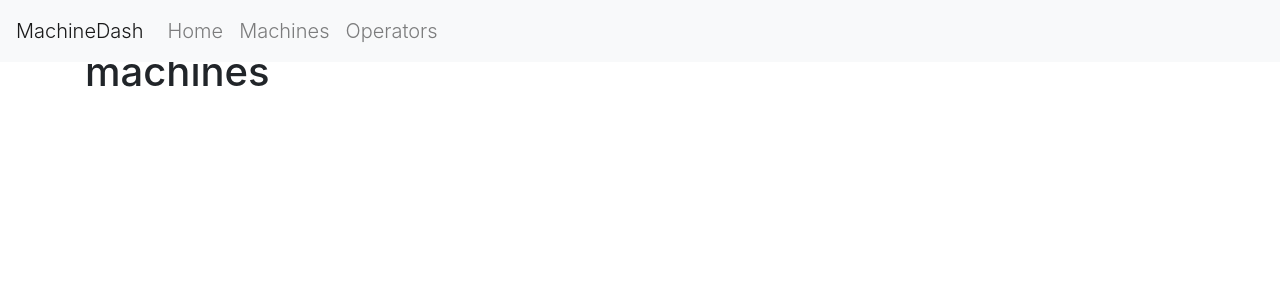
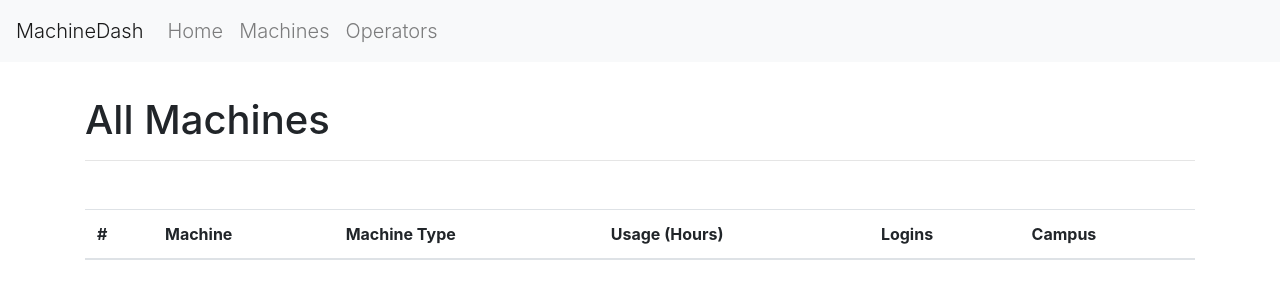
Before and after one commit to wsu-tss/machine_dashboard, a Jekyll site: the page built from machines.html, in a window 1280 px wide. Shown: the top 300 px of the page. Built offline with Jekyll 4.4.1, drawn with Linux system fonts in a browser that asks for light colours; nearby versions of some CDN libraries.

Commit message:
function added in utils to get formatted xml data in js object

```diff
--- /dev/null
+++ b/assets/js/machines.js
@@ -0,0 +1,10 @@
+import { API_ENDPOINT } from './config.js';
+import { byUsage } from './utils.js';
+import { apiData } from './utils.js';
+
+document.addEventListener('DOMContentLoaded', () => {
+    // TODO
+    let data = apiData(API_ENDPOINT);
+
+    console.log(data);
+})
--- a/assets/js/utils.js
+++ b/assets/js/utils.js
@@ -2,3 +2,73 @@ export function byUsage(a, b) {
     // Sorting in descending order
     return parseInt(b.machineHours) - parseInt(a.machineHours);
 }
+
+
+export function apiData(API_ENDPOINT) {
+    // Creating an object
+    let machineData = [];
+
+    let parser = new DOMParser();
+    let request = new XMLHttpRequest();
+    request.open("GET", API_ENDPOINT);
+    request.send();
+    request.onload = () => {
+        let xmlDoc = parser.parseFromString(request.response, "text/xml");
+
+        // Checking if there was an error
+        if (request.status != 200) {
+            console.log(`error ${request.status} ${request.statusText}`)
+        }
+        // Reading the root of XML
+        let institute = xmlDoc.getElementsByTagName("site")[0];
+
+        // All the locations (e.g. Kingswood, PEIH)
+        let locations = institute.getElementsByTagName("site");
+
+        // iterating over the locations
+        for (let i = 0; i < locations.length; i++){
+            // Name of the site e.g. Kingswood
+            let siteName = locations[i].getElementsByTagName("name")[0].firstChild.nodeValue;
+
+            // root of the equipment for a location (site)
+            let equipment = locations[i].getElementsByTagName("equipment")[0];
+
+            // Extracting all the equipment Id
+            let equipmentId = equipment.getElementsByTagName("equipid");
+
+            // Extracting all the equipment type
+            let equipmentType = equipment.getElementsByTagName("equiptype");
+
+            machineData.push({"name": siteName, "equipment": []});
+
+            // iterating over the equipment
+            for (let j = 0; j < equipmentId.length; j++){
+                let eqId = equipmentId[j].firstChild.nodeValue;
+                let eqType = equipmentType[j].firstChild.nodeValue;
+
+                machineData[i]["equipment"].push({"equipid": eqId, "eqiptype": eqType, "logs": []});
+
+                // Machine logs
+                let logs = equipment.getElementsByTagName("logs")[j];
+
+                // Getting all the login for a machine
+                let logins = logs.getElementsByTagName("login");
+
+                for (let k = 0; k < logins.length; k++) {
+                    // Getting duration from each login
+                    let timestamp = logins[k].getElementsByTagName("timestamp")[0].firstChild.nodeValue;
+                    let operator = logins[k].getElementsByTagName("operator")[0].firstChild.nodeValue;
+                    let duration = parseInt(logins[k].getElementsByTagName("duration")[0].firstChild.nodeValue);
+
+                    try {
+                        machineData[i]["equipment"][j]["logs"].push({"timestamp": timestamp, "operator": operator, "duration": duration});
+                    }
+                    catch(err) {
+                        console.log(err.message);
+                    }
+                }
+            }
+        }
+    }
+    return machineData;
+}
--- a/machines.html
+++ b/machines.html
@@ -2,13 +2,29 @@
 layout: default
 title: Machines
 ---
-<!DOCTYPE html>
-<html lang="en" dir="ltr">
-    <head>
-        <meta charset="utf-8">
-        <title>{{ page.title }}</title>
-    </head>
-    <body>
-        <h1>{{ "Machines" | downcase }}</h1>
-    </body>
-</html>
+
+<div class="mt-5">
+    <h1>All Machines</h1>
+</div>
+<hr>
+
+<div class="mt-5">
+    <table class="table" id="machineList">
+        <thead>
+            <tr>
+                <th>#</th>
+                <th>Machine</th>
+                <th>Machine Type</th>
+                <th>Usage (Hours)</th>
+                <th>Logins</th>
+                <th>Campus</th>
+            </tr>
+        </thead>
+        <tbody>
+
+        </tbody>
+    </table>
+</div>
+
+<script src="{{ site.baseurl }}/assets/js/machines.js" type="module">
+</script>
```
